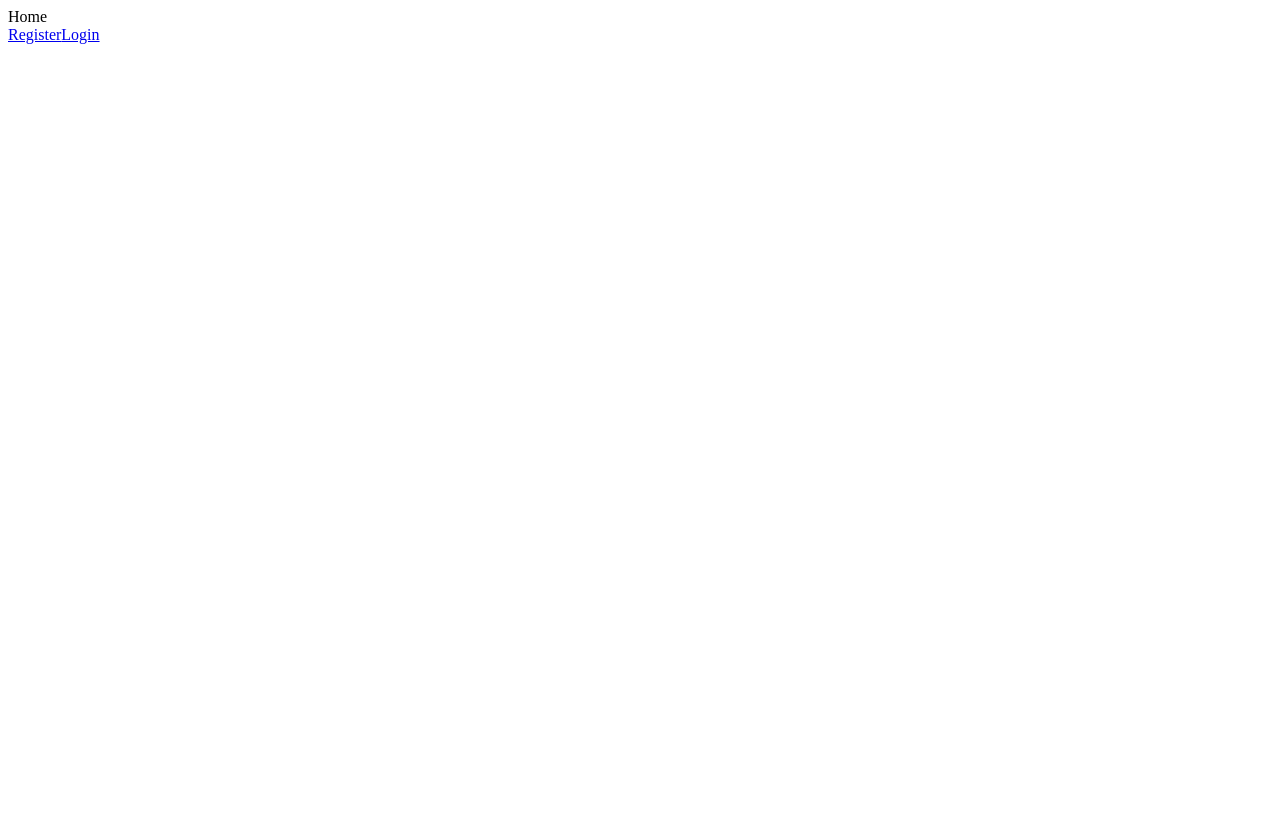
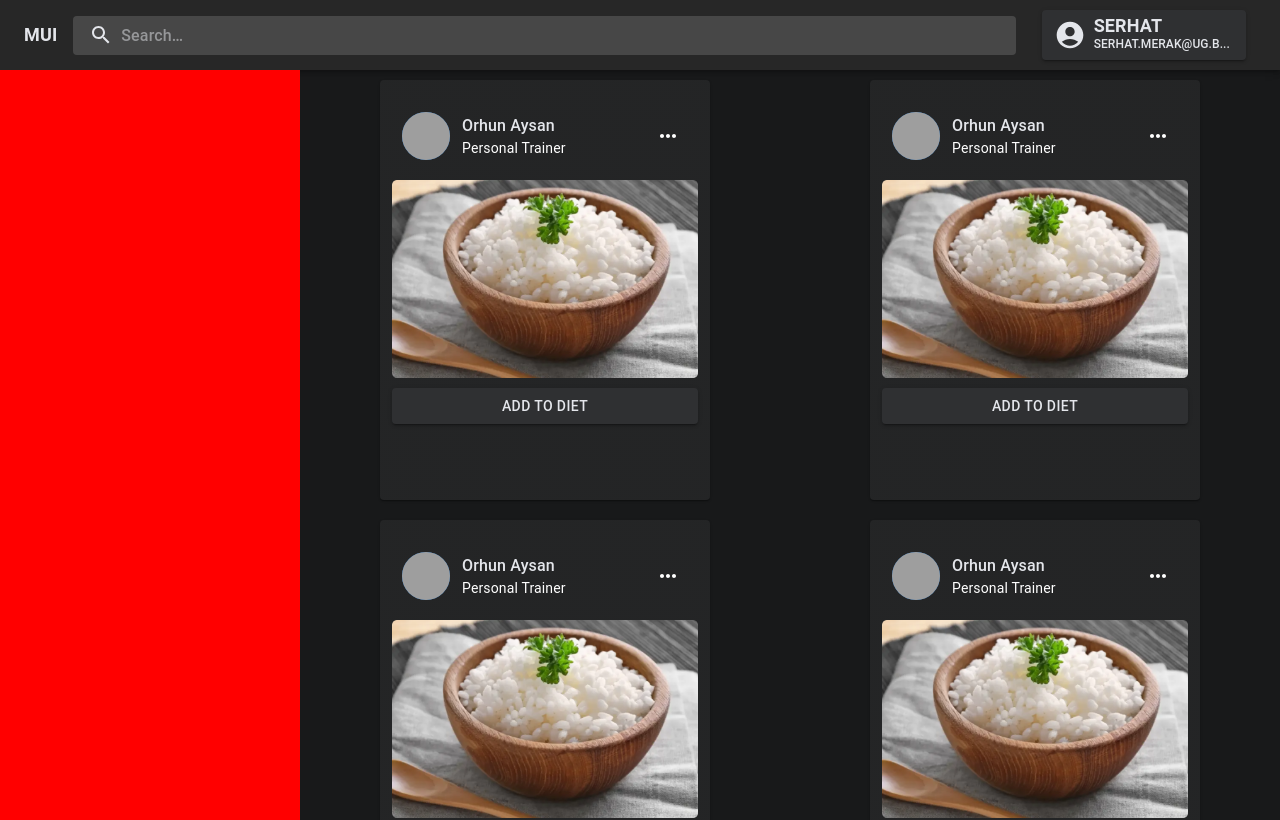
Before and after one commit to merakserhat/CS353_Project, a React (Vite) app in the folder web-app/: page / in a window 1280 px wide. Shown: the top 820 px of the page. Built offline with nearby package versions, Linux system fonts and the light colour scheme; grey boxes are pictures that could not be loaded.

Commit message:
feat: create basic cards

```diff
--- a/web-app/src/App.tsx
+++ b/web-app/src/App.tsx
@@ -2,9 +2,12 @@ import { BrowserRouter, Route, Routes } from "react-router-dom";
 import HomePage from "./pages/home/HomePage.tsx";
 import LoginPage from "./pages/login/LoginPage.tsx";
 import RegisterPage from "./pages/register/RegisterPage.tsx";
+import { ThemeProvider } from "@mui/material/styles";
+import Theme from "./core/theme/Theme.tsx";
 
 function App() {
   return (
+    <ThemeProvider theme={Theme} >
       <BrowserRouter>
         <Routes>
           <Route path="/" element={<HomePage />} />
@@ -12,6 +15,7 @@ function App() {
           <Route path="/register" element={<RegisterPage />} />
         </Routes>
       </BrowserRouter>
+    </ThemeProvider>
   );
 }
 
--- /dev/null
+++ b/web-app/src/components/app_bar/AppBar.tsx
@@ -0,0 +1,77 @@
+import * as React from 'react';
+import { styled, alpha } from '@mui/material/styles';
+import AppBar from '@mui/material/AppBar';
+import Box from '@mui/material/Box';
+import Toolbar from '@mui/material/Toolbar';
+import Typography from '@mui/material/Typography';
+import InputBase from '@mui/material/InputBase';
+import SearchIcon from '@mui/icons-material/Search';
+import ProfileButton from '../bar_profile_button/BarProfileButton';
+
+const Search = styled('div')(({ theme }) => ({
+    position: 'relative',
+    borderRadius: theme.shape.borderRadius,
+    backgroundColor: alpha(theme.palette.common.white, 0.15),
+    '&:hover': {
+        backgroundColor: alpha(theme.palette.common.white, 0.25),
+    },
+    marginRight: theme.spacing(2),
+    marginLeft: theme.spacing(2),
+    flexGrow: "1",
+    // [theme.breakpoints.up('sm')]: {
+    //     marginLeft: theme.spacing(3),
+    //     width: 'auto',
+    // },
+}));
+
+const SearchIconWrapper = styled('div')(({ theme }) => ({
+    padding: theme.spacing(0, 2),
+    height: '100%',
+    position: 'absolute',
+    pointerEvents: 'none',
+    display: 'flex',
+    alignItems: 'center',
+    justifyContent: 'center',
+}));
+
+const StyledInputBase = styled(InputBase)(({ theme }) => ({
+    color: 'inherit',
+    '& .MuiInputBase-input': {
+        padding: theme.spacing(1, 1, 1, 0),
+        // vertical padding + font size from searchIcon
+        paddingLeft: `calc(1em + ${theme.spacing(4)})`,
+        transition: theme.transitions.create('width'),
+        width: '100%',
+        [theme.breakpoints.up('md')]: {
+            width: '20ch',
+        },
+    },
+}));
+
+export default function MainAppBar() {
+    return (
+        <Box sx={{ flexGrow: 1 }}>
+            <AppBar position="static">
+                <Toolbar>
+                    <Typography
+                        variant="h6"
+                        noWrap
+                        component="div"
+                    >
+                        MUI
+                    </Typography>
+                    <Search>
+                        <SearchIconWrapper>
+                            <SearchIcon />
+                        </SearchIconWrapper>
+                        <StyledInputBase
+                            placeholder="Search…"
+                            inputProps={{ 'aria-label': 'search' }}
+                        />
+                    </Search>
+                    <ProfileButton name='Serhat' email='serhat.merak@ug.bilkent.edu.tr' />
+                </Toolbar>
+            </AppBar>
+        </Box>
+    );
+}
--- /dev/null
+++ b/web-app/src/components/bar_profile_button/BarProfileButton.tsx
@@ -0,0 +1,29 @@
+import React from 'react';
+import { Button, Typography } from '@mui/material';
+import AccountCircleIcon from '@mui/icons-material/AccountCircle';
+import { Stack } from '@mui/system';
+
+interface ProfileButtonProps {
+    name: string;
+    email: string;
+}
+
+const ProfileButton: React.FC<ProfileButtonProps> = ({ name, email }) => {
+    // Function to truncate email if it's too long
+    const truncateEmail = (email: string, maxLength: number): string => {
+        if (email.length <= maxLength) return email;
+        const truncatedEmail = email.substring(0, maxLength - 3) + '...';
+        return truncatedEmail;
+    };
+
+    return (
+        <Button variant="contained" color="primary" sx={{margin:"10px"}} startIcon={<AccountCircleIcon sx={{width: "32px", height:"32px"}}/>} >
+            <Stack direction="column" spacing={0} >
+                <Typography variant="h6" style={{ marginRight: 'auto' }}>{name}</Typography>
+                <Typography variant="subtitle2">{truncateEmail(email, 20)}</Typography>
+            </Stack>
+        </Button>
+    );
+};
+
+export default ProfileButton;
--- /dev/null
+++ b/web-app/src/components/home_side_bar/HomeSideBar.tsx
@@ -0,0 +1,11 @@
+import { Box } from "@mui/system";
+
+function HomeSideBar() {
+    return (
+        <Box sx={{width: "100%", height: "100%"}}>
+
+        </Box>
+    );
+}
+
+export default HomeSideBar;
--- /dev/null
+++ b/web-app/src/components/training_card/TrainingCard.tsx
@@ -0,0 +1,58 @@
+import Card from "@mui/material/Card";
+import CardContent from "@mui/material/CardContent";
+import Typography from "@mui/material/Typography";
+import CardMedia from "@mui/material/CardMedia";
+import CardActions from "@mui/material/CardActions";
+import Button from "@mui/material/Button";
+import IconButton from "@mui/material/IconButton";
+import Avatar from "@mui/material/Avatar";
+import Rice from "../../assets/rice.png";
+import { Box } from "@mui/system";
+import MoreHorizIcon from '@mui/icons-material/MoreHoriz';
+
+
+function TrainingCard() {
+
+    return (
+        <Box justifyContent={"center"} sx={{ width: "100%", display: "flex", justifyContent: "center", margin: "10px 0" }} >
+            <Card style={{ width: "330px", height: "420px", backgroundColor: "#18191A", padding: "12px" }}>
+                <CardContent style={{ margin: "10px 0", padding: "0" }}>
+                    <Box sx={{ display: "flex", alignItems: "center", padding: "10px" }} >
+                        <Avatar
+                            sx={{ width: 48, height: 48, backgroundColor: "#1976d2" }}
+                            src="../../assets/bilkent_logo.png" />
+                        <Box sx={{ flex: 1, marginLeft: "12px" }} >
+                            <Typography
+                                variant="body1"
+                                component="div">
+                                Orhun Aysan
+                            </Typography>
+                            <Typography variant="body2" sx={{ color: '#ffffff' }}>
+                                Personal Trainer
+                            </Typography>
+                        </Box>
+                        <IconButton
+                            sx={{ color: '#ffffff' }}
+                        >
+                            <MoreHorizIcon />
+                        </IconButton>
+                    </Box>
+                </CardContent>
+                <CardMedia
+                    component="img"
+                    image={Rice}
+                    alt="Rice"
+                    style={{
+                        width: '100%',
+                        height: 'calc(100%- 60px)',
+                        margin: "10px 0"
+                    }} />
+                <CardActions style={{ margin: "10px 0", padding: "0" }}>
+                    <Button variant="contained" fullWidth style={{ margin: "0px" }}>ADD TO DIET</Button>
+                </CardActions>
+            </Card>
+        </Box>
+    );
+}
+
+export default TrainingCard;
--- /dev/null
+++ b/web-app/src/core/theme/Theme.tsx
@@ -0,0 +1,36 @@
+import { createTheme } from '@mui/material/styles';
+
+const themeOptions = createTheme({
+  palette: {
+    mode: 'dark',
+    primary: {
+      main: '#2f3032',
+      contrastText: '#e4e6eb',
+    },
+    secondary: {
+      main: '#ff0000',
+    },
+    background: {
+      default: '#18191a',
+    },
+    text: {
+      primary: '#e4e6eb',
+    },
+  },
+  typography: {
+    h6: {
+      fontSize: 18,
+      fontWeight: "bold",
+      lineHeight: "1.2rem"
+
+    },
+    subtitle2: {
+      fontSize: 12,
+    },
+    body1: {
+      fontWeight: 500,
+    },
+  },
+});
+
+export default themeOptions;
--- a/web-app/src/pages/home/HomePage.tsx
+++ b/web-app/src/pages/home/HomePage.tsx
@@ -1,12 +1,47 @@
-import { Link } from "react-router-dom";
+import Box from '@mui/material/Box';
+import Grid from '@mui/material/Grid';
+import * as React from 'react';
+import CssBaseline from '@mui/material/CssBaseline';
+import MainAppBar from "../../components/app_bar/AppBar";
+import HomeSideBar from "../../components/home_side_bar/HomeSideBar";
+import TrainingCard from '../../components/training_card/TrainingCard';
+
 
 function HomePage() {
     return (
-        <>
-            <div>Home</div>
-            <Link to="/register">Register</Link>
-            <Link to="/login">Login</Link>
-        </>
+        <React.Fragment>
+            <CssBaseline />
+            <div>
+                <MainAppBar />
+            </div>
+            <main>
+                <Box sx={{ display: "flex" }} >
+                    <Box width={{ xs: "0px", sm: "300px" }} sx={{ height: "100vh", backgroundColor: "red", flexShrink: 0 }} >
+                        <HomeSideBar />
+                    </Box>
+                    <Grid container spacing={0} columns={4}>
+                        {Array.from(Array(6)).map((_, index) => (
+                            <Grid item xs key={index}>
+                                <TrainingCard />
+                            </Grid>
+                        ))}
+                    </Grid>
+                </Box>
+            </main>
+        </React.Fragment>
+
+        // <Box sx={{ display: "flex" }} >
+        //     <CssBaseline />
+        //     <MainAppBar />
+        //     <div>Home</div>
+        //     <Link to="/register">Register</Link>
+        //     <Link to="/login">Login</Link>
+        //     <NutritionCard />
+        //     <NutritionCard />
+        //     <NutritionCard />
+        //     <NutritionCard />
+        //     <NutritionCard />
+        // </Box>
     );
 }
 
```
Also changed, not shown: web-app/src/components/nutrition_card/NutritionCard.tsx (added, +37 -0 lines), web-app/src/assets/bilkent_logo.png (added), web-app/src/assets/rice.png (added). Lines whose indentation alone changed are shown as unchanged.
